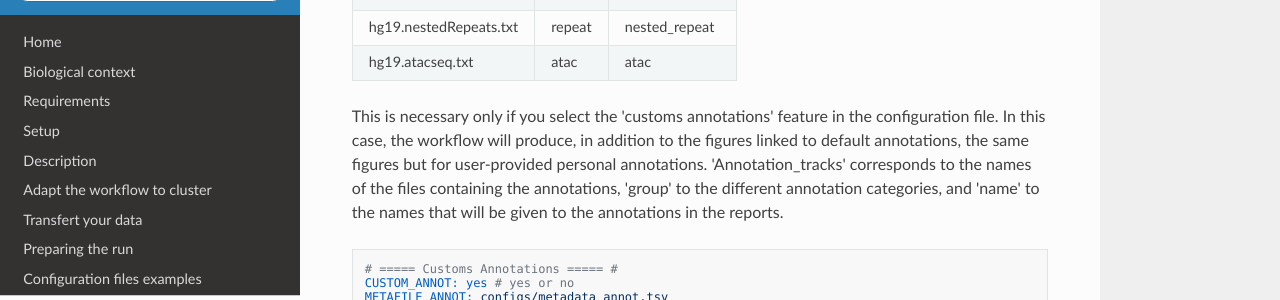
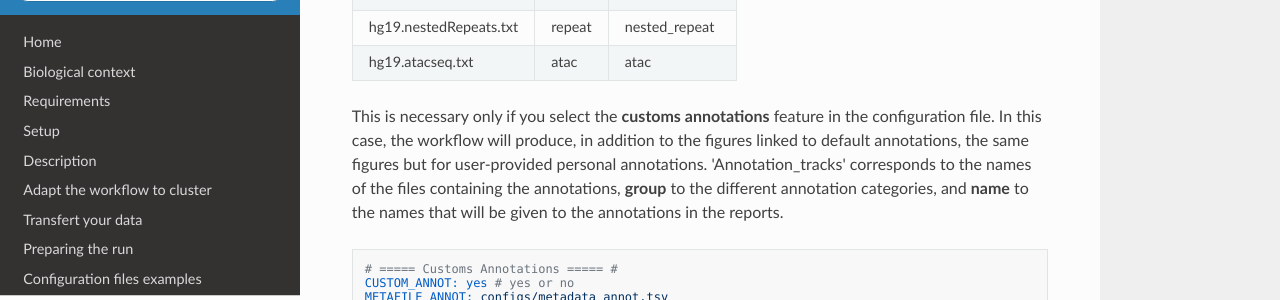
Before and after one commit to parisepigenetics/Methylator-Documentation, an MkDocs documentation site: the page built from docs/annotations.md, in a window 1280 px wide and 900 px high, scrolled down 4221 px. Shown: the part 151-451 px from the top of the window. Built offline with MkDocs 1.6.1, drawn with Linux system fonts in a browser that asks for light colours; nearby versions of some CDN libraries.

````diff
--- a/docs/annotations.md
+++ b/docs/annotations.md
@@ -116,11 +116,11 @@ The advantage of this approach is that it allows users familiar with the R progr
 | hg19.nestedRepeats.txt | repeat | nested_repeat |
 | hg19.atacseq.txt       |  atac  |      atac     |
 
-This is necessary only if you select the 'customs annotations' feature in the configuration file.
+This is necessary only if you select the **customs annotations** feature in the configuration file.
 In this case, the workflow will produce, in addition to the figures linked to default annotations,
 the same figures but for user-provided personal annotations. 'Annotation_tracks' corresponds to
-the names of the files containing the annotations, 'group' to the different annotation categories,
-and 'name' to the names that will be given to the annotations in the reports.
+the names of the files containing the annotations, **group** to the different annotation categories,
+and **name** to the names that will be given to the annotations in the reports.
 
 ``` yaml
 # ===== Customs Annotations ===== #
````
